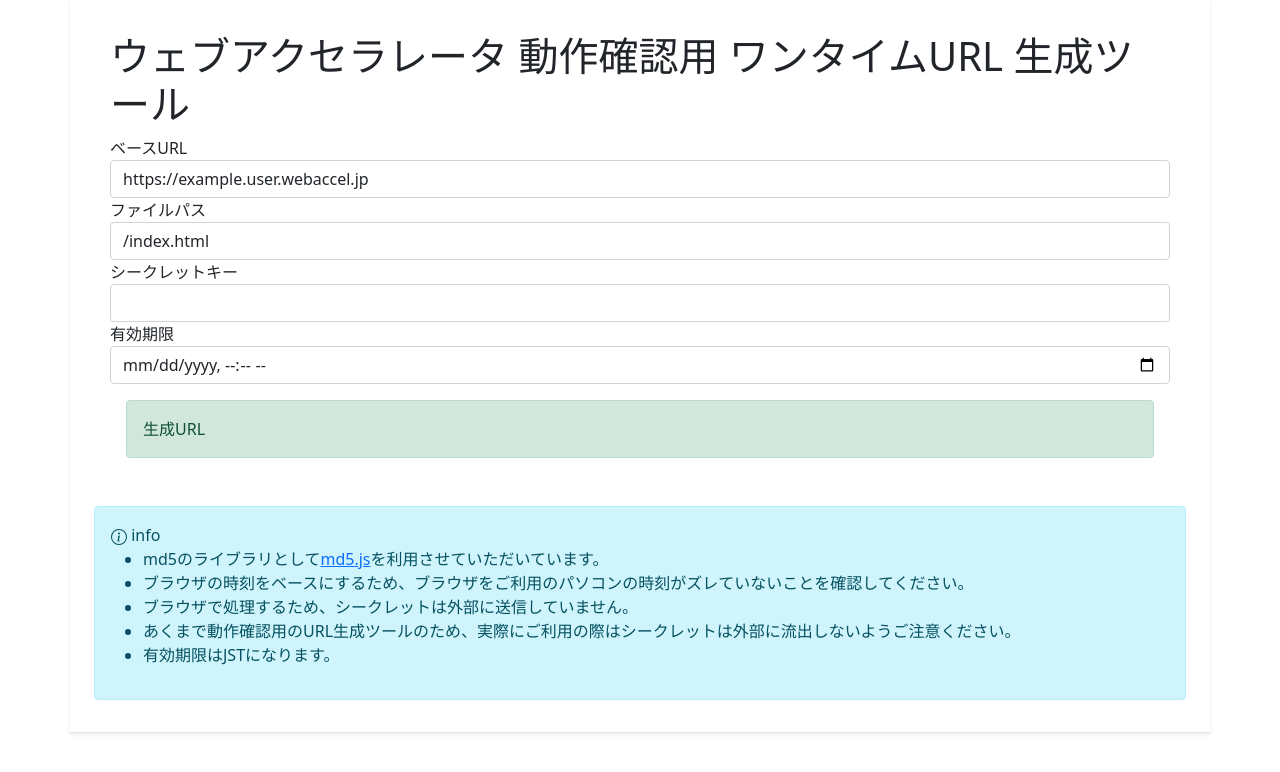
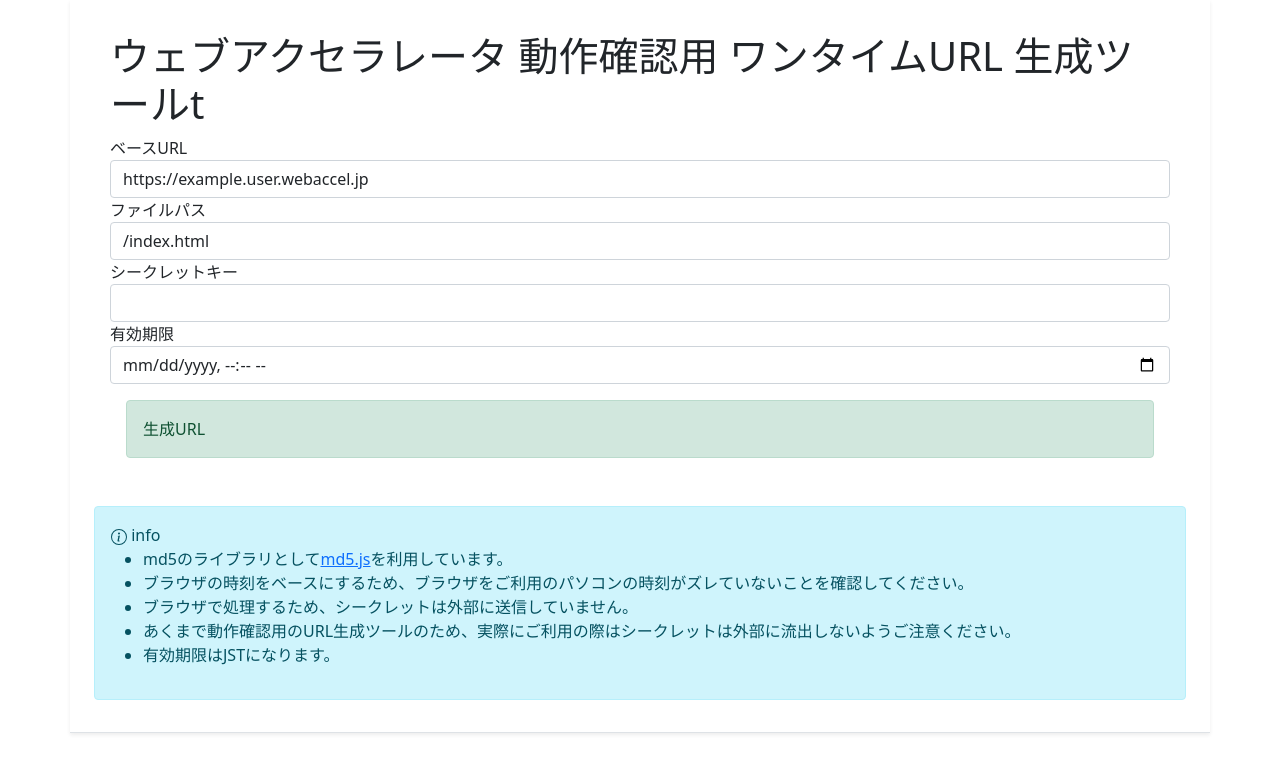
Before and after one commit to masa23/webaccel-onetime-web, a plain HTML site: page index.html in a window 1280 px wide. Drawn offline with nearby package versions, Linux system fonts and the light colour scheme.

Commit message:
文言修正

```diff
--- a/index.html
+++ b/index.html
@@ -12,7 +12,7 @@
   <body>
     <div class="container p-3 px-md-4 mb-3 border-bottom shadow-sm">
       <div class="panel panel-default card-body">
-          <h1 class="panel-heading card-title">ウェブアクセラレータ 動作確認用 ワンタイムURL 生成ツール</h1>
+          <h1 class="panel-heading card-title">ウェブアクセラレータ 動作確認用 ワンタイムURL 生成ツールt </h1>
           <div class="panel-body">
           <form id="form" class="form-horizontal">
             <div class="classform-group">
@@ -49,7 +49,7 @@
           info
         </span>
         <ul>
-          <li>md5のライブラリとして<a href="https://labs.cybozu.co.jp/blog/mitsunari/2007/07/md5js_1.html">md5.js</a>を利用させていただいています。</li>
+          <li>md5のライブラリとして<a href="https://labs.cybozu.co.jp/blog/mitsunari/2007/07/md5js_1.html">md5.js</a>を利用しています。</li>
           <li>ブラウザの時刻をベースにするため、ブラウザをご利用のパソコンの時刻がズレていないことを確認してください。</li>
           <li>ブラウザで処理するため、シークレットは外部に送信していません。</li>
           <li>あくまで動作確認用のURL生成ツールのため、実際にご利用の際はシークレットは外部に流出しないようご注意ください。</li>
```
